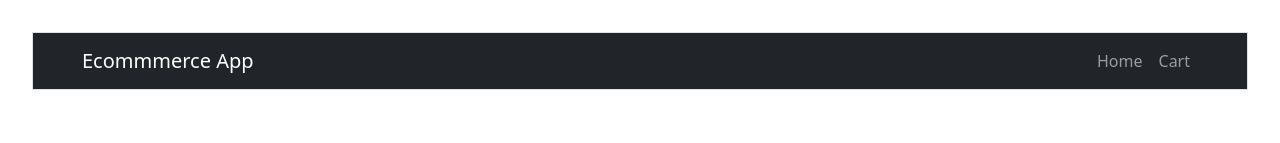
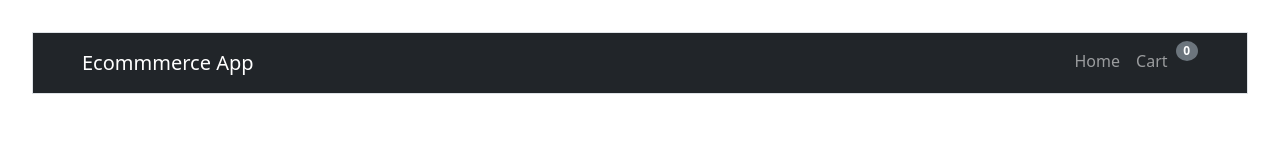
Before and after one commit to ahmed-elsabbagh778/ecommerce-app, a React (Vite) app: page /cart in a window 1280 px wide. Shown: the top 143 px of the page. Built offline with nearby package versions, Linux system fonts and the light colour scheme.

Commit message:
added total price and cart badge

```diff
--- a/src/components/Cart.jsx
+++ b/src/components/Cart.jsx
@@ -18,10 +18,8 @@ const Cart = () => {
           <h3>
             Total: $
             {cartItems.reduce((total, productItem) => {
-              return (total + productItem.price * productItem.quantity).toFixed(
-                2
-              );
-            }, 0)}
+              return total + productItem.price * productItem.quantity;
+            }, 0).toFixed(2)}
           </h3>
         </div>
       )}
--- a/src/components/NavBar.jsx
+++ b/src/components/NavBar.jsx
@@ -1,9 +1,13 @@
-import { Container, Nav, Navbar } from "react-bootstrap";
+import { Badge, Container, Nav, Navbar } from "react-bootstrap";
 
 import { useEffect, useState } from "react";
 import { Link } from "react-router";
+import { useSelector } from "react-redux";
 
 export default function NavBar() {
+  const cartItems = useSelector((state) => state.cart.items);
+  const cartCount = cartItems.length;
+
   useEffect(() => {}, []);
 
   return (
@@ -20,6 +24,7 @@ export default function NavBar() {
                 <Link className="nav-link" to="/Cart">
                   Cart
                 </Link>
+                <Badge bg="secondary mb-4 rounded-circle ">{cartCount}</Badge>
               </Nav>
             </Container>
           </Navbar>
```
